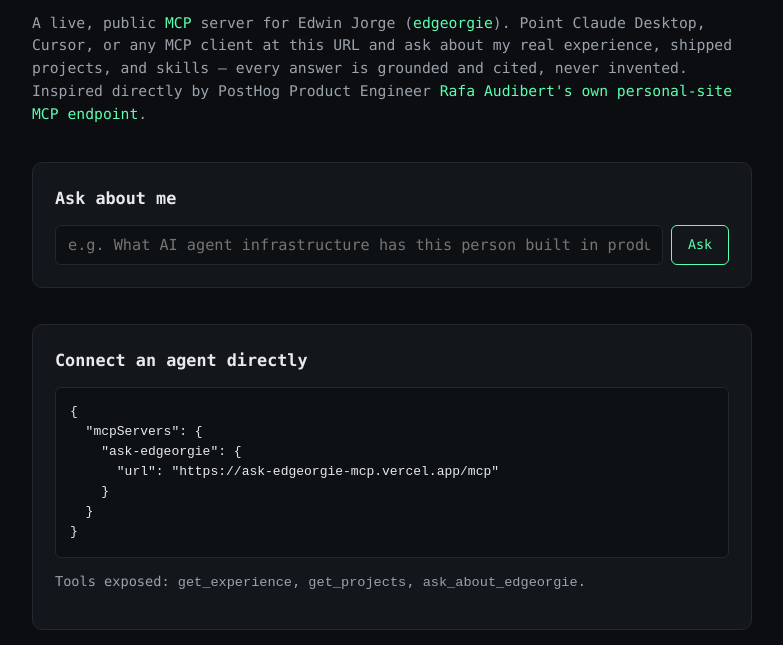
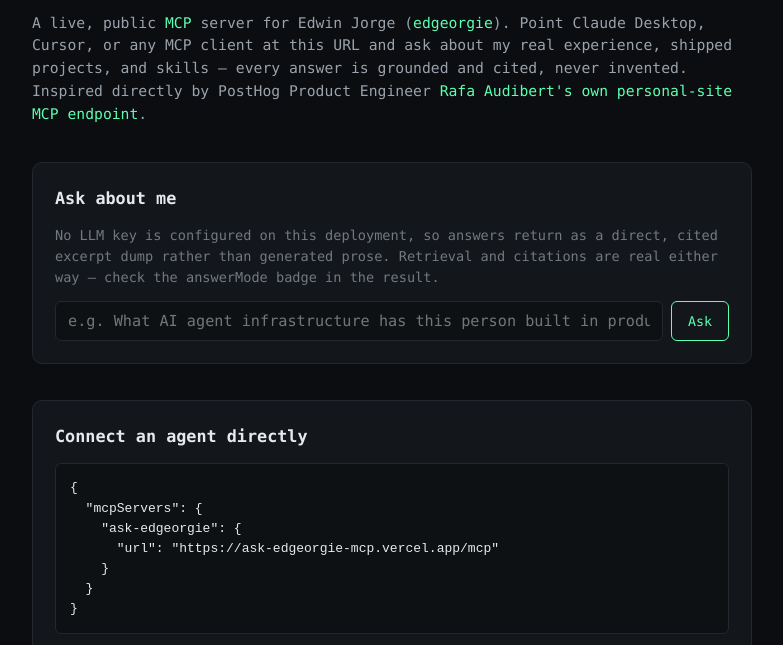
Before and after one commit to edgeorgie/ask-edgeorgie-mcp, a website: page public/index.html in a window 1280 px wide. Shown: the part 122-767 px from the top of the page, without its empty margins (248-1031 px from the left). Drawn offline with Linux system fonts and the light colour scheme.

Commit message:
docs(ui): disclose no-LLM-key fallback upfront, before asking (#5)
No ANTHROPIC_API_KEY/OPENAI_API_KEY is configured on this deployment,
so every answer returns as a deterministic cited-excerpt dump, not
generated prose. This was already correctly labeled per-answer via
the answerMode badge, but adds the same disclosure above the ask
form so the UI sets expectations before a visitor submits a question,
not only after.

```diff
--- a/public/index.html
+++ b/public/index.html
@@ -24,6 +24,9 @@
 
     <section class="panel">
       <h2>Ask about me</h2>
+      <p class="small" style="opacity:.7">No LLM key is configured on this deployment, so answers return as a
+        direct, cited excerpt dump rather than generated prose. Retrieval and citations are real either way —
+        check the answerMode badge in the result.</p>
       <form id="ask-form">
         <input id="question" type="text" placeholder="e.g. What AI agent infrastructure has this person built in production?" required />
         <button type="submit">Ask</button>
```
